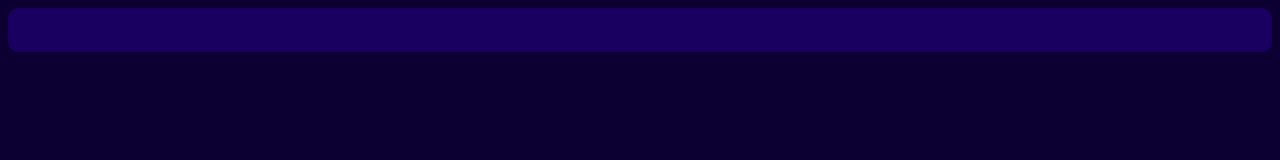
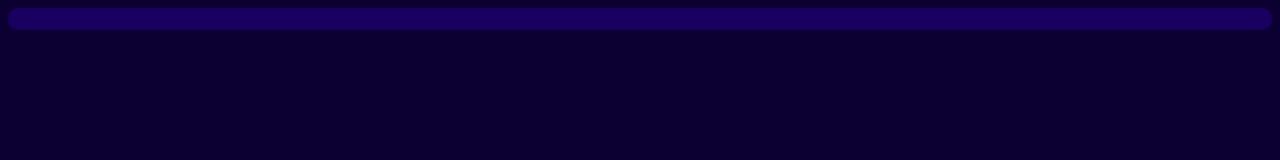
Before and after one commit to DevSimonn/rbxslide, a plain HTML site: page root/index.html in a window 1280 px wide. Drawn offline with Linux system fonts and the light colour scheme.

Commit message:
fufufufieieieiei

```diff
--- a/root/styles.css
+++ b/root/styles.css
@@ -11,7 +11,7 @@ body{
 .header_top{
     background-color: #190060;
     width: 100%;
-    height: 2.75rem;
+    height: 2.75vh;
     border-radius: 10px;
 }
 
```
